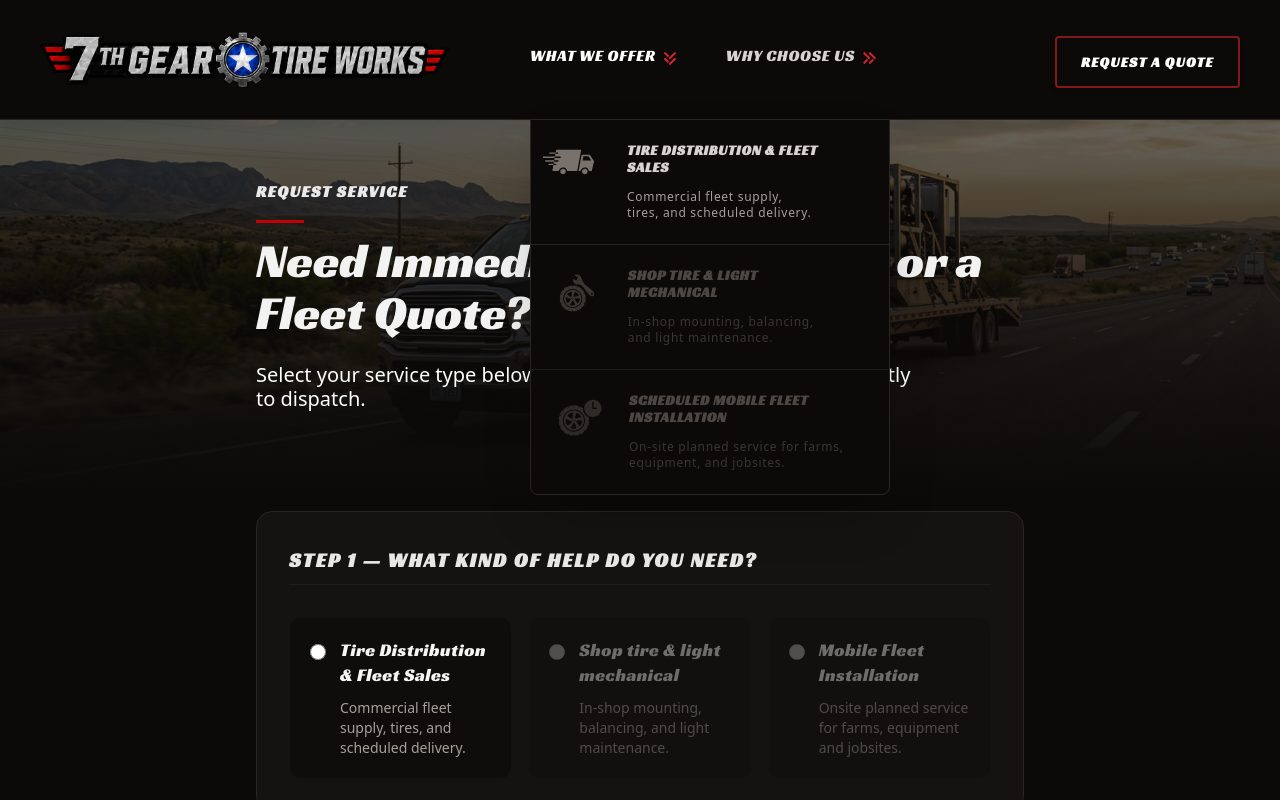
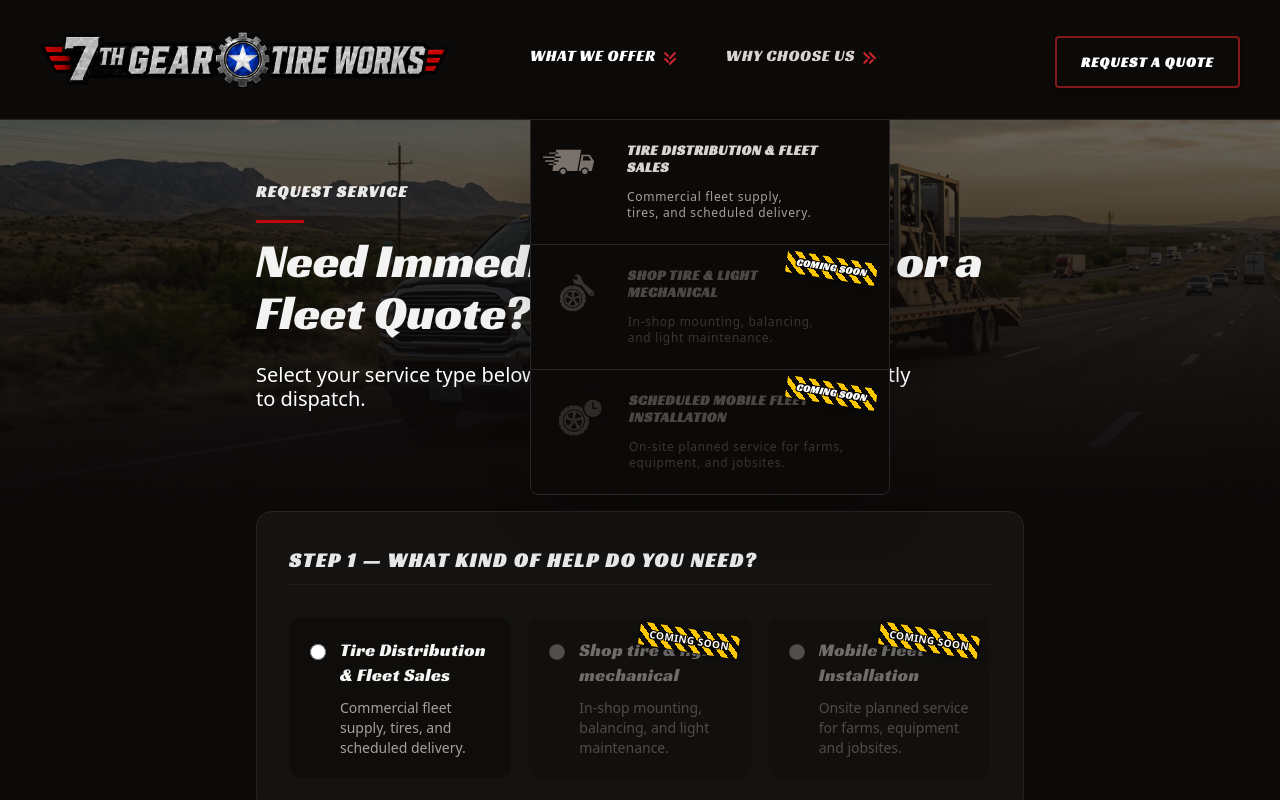
Before and after one commit to mj-codices/seventh-gear-tire, a Next.js app: page /contact in a window 1280 px wide. Both pictures are taken after a click on the button "WHAT WE OFFER". Shown: the top 800 px of the page. Built offline with nearby package versions, Linux system fonts and the light colour scheme; a web font is replaced by a local one.

Commit message:
Added comingSoon to nav and contact

```diff
--- a/app/components/contact/Step1ServiceType.tsx
+++ b/app/components/contact/Step1ServiceType.tsx
@@ -1,6 +1,7 @@
 "use client";
 
 import { Dispatch, SetStateAction } from "react";
+import ComingSoonBadge from "../ui/ComingSoonBadge";
 
 // 1. Define Option Type
 export interface ServiceOption {
@@ -63,8 +64,8 @@ export function Step1ServiceType({
           const isDisabled = option.disabled ?? false;
 
           return (
+            <div key={option.id} className={isDisabled ? "relative" : "contents"}>
               <label
-              key={option.id}
                 className={`group relative flex items-start gap-3.5 p-5 bg-stone-950/60 border border-stone-900/40 rounded-xl transition-all duration-200 ${
                   isDisabled
                     ? "opacity-40 cursor-not-allowed border-stone-900/20"
@@ -94,6 +95,8 @@ export function Step1ServiceType({
                   </div>
                 </div>
               </label>
+              {isDisabled && <ComingSoonBadge className="top-3 right-3" />}
+            </div>
           );
         })}
       </div>
--- a/app/components/navbar/Navbar.tsx
+++ b/app/components/navbar/Navbar.tsx
@@ -5,6 +5,7 @@ import Chevrons from "../ui/Chevrons";
 import Truck2 from "../ui/NavTruck";
 import TireAndClock from "../ui/TireAndClock";
 import TireServiceIcon from "../ui/TireAndTool";
+import ComingSoonBadge from "../ui/ComingSoonBadge";
 
 import { useState, useEffect, useRef } from "react";
 import {
@@ -287,7 +288,8 @@ export default function Navbar() {
                           </Link>
 
                           {/* Item 2: In-Shop Service */}
-                          <div className="flex items-center gap-[2.3rem] px-5 py-5.5 text-sm font-bold text-stone-600 border-b border-stone-800 cursor-not-allowed select-none opacity-60">
+                          <div className="relative border-b border-stone-800 cursor-not-allowed select-none">
+                            <div className="flex items-center gap-[2.3rem] px-5 py-5.5 text-sm font-bold text-stone-600 opacity-60">
                               <span className="text-stone-600 flex-shrink-0 -mt-7 translate-x-1.5">
                                 <TireServiceIcon />
                               </span>
@@ -303,9 +305,12 @@ export default function Navbar() {
                                 </p>
                               </div>
                             </div>
+                            <ComingSoonBadge className="top-3 right-3" />
+                          </div>
 
                           {/* Item 3: Scheduled Mobile Installation */}
-                          <div className="flex items-center gap-7.5 px-5 py-5.5 text-sm font-bold cursor-not-allowed select-none opacity-60">
+                          <div className="relative cursor-not-allowed select-none">
+                            <div className="flex items-center gap-7.5 px-5 py-5.5 text-sm font-bold opacity-60">
                               <span className="text-stone-950 group-hover/link:text-[#110f0d] transition-colors duration-200 flex-shrink-0 -mt-9 translate-x-1">
                                 <TireAndClock />
                               </span>
@@ -320,6 +325,8 @@ export default function Navbar() {
                                   and jobsites.
                                 </p>
                               </div>
+                            </div>
+                            <ComingSoonBadge className="top-3 right-3" />
                           </div>
                         </div>
                       </motion.div>
@@ -551,7 +558,8 @@ export default function Navbar() {
                             </Link>
 
                             {/* Item 2: Shop Services */}
-                            <div className="select-none pointer-events-none group/mobile-link flex items-center opacity-40 justify-between py-5 pl-8 sm:pl-16 pr-4 border-b border-stone-800 font-display hover:text-white transition-colors text-left">
+                            <div className="relative select-none pointer-events-none border-b border-stone-800">
+                              <div className="group/mobile-link flex items-center opacity-40 justify-between py-5 pl-8 sm:pl-16 pr-4 font-display hover:text-white transition-colors text-left">
                                 <div className="max-[500px]:ml-0 ml-7 flex items-center gap-8.5">
                                   <span className="text-red-900 group-hover/mobile-link:text-red-700 transition-colors duration-200 shrink-0 -mt-2 translate-x-2">
                                     <TireServiceIcon />
@@ -570,13 +578,12 @@ export default function Navbar() {
                                   <Chevrons className="text-stone-600" />
                                 </span>
                               </div>
+                              <ComingSoonBadge className="top-1/2 -translate-y-1/2 right-3 sm:right-6" />
+                            </div>
 
                             {/* Item 3: Mobile Services */}
-                            <div
-                              // href="/services/mobile"
-                              // onClick={() => handleToggleMenu(false)}
-                              className="select-none pointer-events-none group/mobile-link flex items-center justify-between opacity-40 py-5 pl-8 sm:pl-16 pr-4 font-display hover:text-white transition-colors text-left"
-                            >
+                            <div className="relative select-none pointer-events-none">
+                              <div className="group/mobile-link flex items-center justify-between opacity-40 py-5 pl-8 sm:pl-16 pr-4 font-display hover:text-white transition-colors text-left">
                                 <div className="max-[500px]:ml-0 ml-7 flex items-center gap-7.5 md:gap-8">
                                   <span className="text-stone-900 transition-colors duration-200 shrink-0 translate-x-1.5 sm:-mt-5">
                                     <TireAndClock />
@@ -594,6 +601,8 @@ export default function Navbar() {
                                 <span className="mr-10.5 mt-0.5 shrink-0 hidden md:block">
                                   <Chevrons className="text-stone-600" />
                                 </span>
+                              </div>
+                              <ComingSoonBadge className="top-1/2 -translate-y-1/2 right-3 sm:right-6" />
                             </div>
                           </div>
                         </motion.div>
```
Lines whose indentation alone changed are shown as unchanged.
